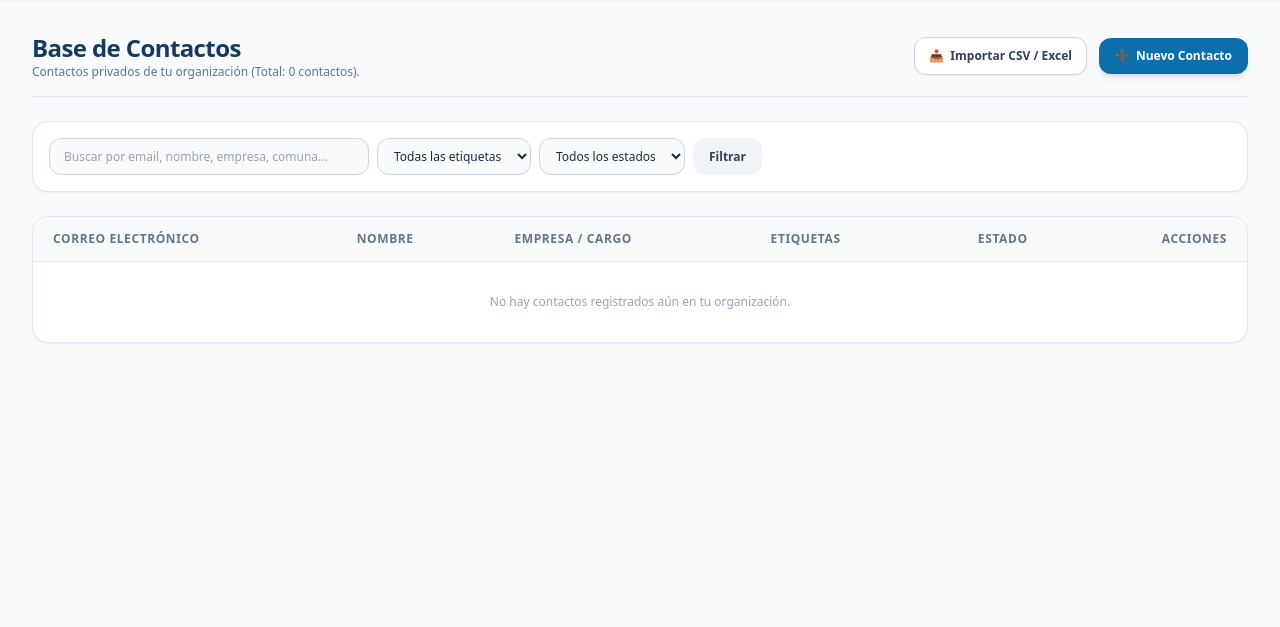
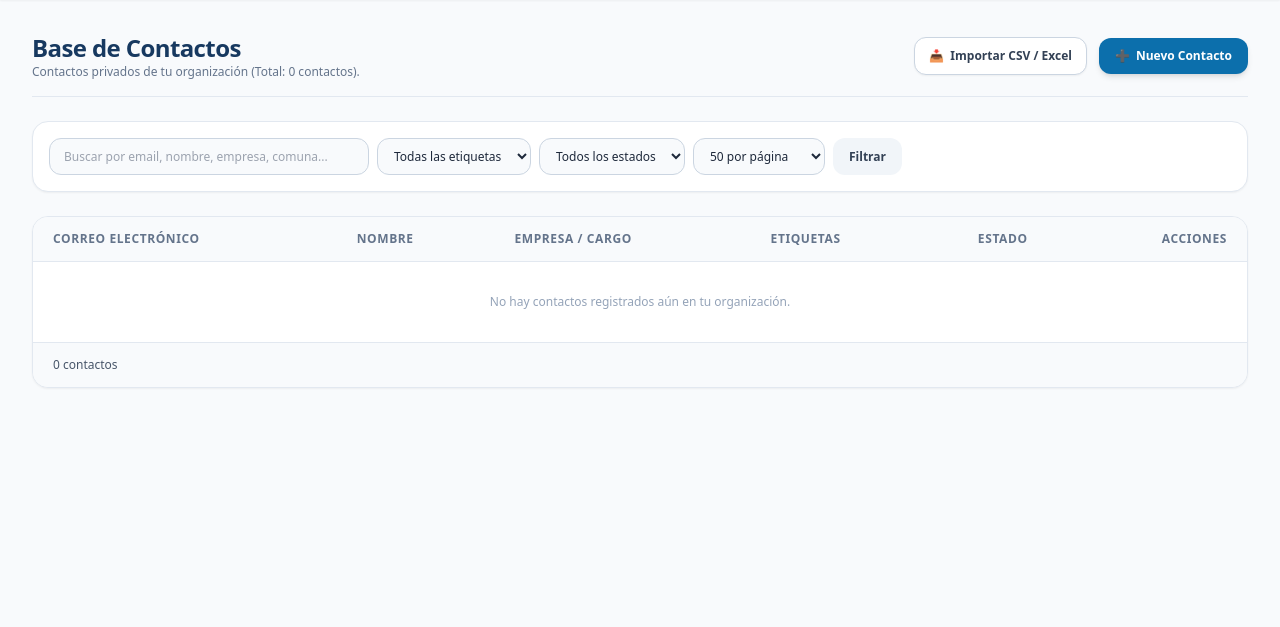
Before and after one commit to nativoaustral-bit/hummailing, a Django app: page /contacts/ in a window 1280 px wide. Shown: the part 65-692 px from the top of the page. Run offline with Django 5.2, Linux system fonts and the light colour scheme; the visitor is signed in with stand-in values (Sample User, id 1); some libraries are stand-ins or nearby versions.

Commit message:
feat(contacts): agregar barra de paginación completa y selector de contactos por página (default 50)

```diff
--- a/contacts/views.py
+++ b/contacts/views.py
@@ -31,7 +31,16 @@ def contact_list(request):
 
     tags = Tag.objects.filter(organization=org).order_by('name') if org else Tag.objects.none()
 
-    paginator = Paginator(contacts, 25)
+    # Tamaño de página configurable (default 50 contactos)
+    page_size_str = request.GET.get('page_size', '50')
+    try:
+        page_size = int(page_size_str)
+        if page_size not in [25, 50, 100, 200]:
+            page_size = 50
+    except (ValueError, TypeError):
+        page_size = 50
+
+    paginator = Paginator(contacts, page_size)
     page_obj = paginator.get_page(request.GET.get('page'))
 
     context = {
@@ -40,6 +49,7 @@ def contact_list(request):
         'query': query,
         'tag_filter': tag_filter,
         'status_filter': status_filter,
+        'page_size': page_size,
         'total_count': contacts.count() if hasattr(contacts, 'count') else 0,
     }
     return render(request, 'contacts/list.html', context)
--- a/templates/contacts/list.html
+++ b/templates/contacts/list.html
@@ -41,7 +41,17 @@
                 <option value="bounced" {% if status_filter == 'bounced' %}selected{% endif %}>Rebotado</option>
             </select>
 
+            <select name="page_size" onchange="this.form.submit()" class="bg-slate-50 border border-slate-300 rounded-xl px-3 py-2 text-xs text-slate-800 focus:ring-2 focus:ring-brand-blue" title="Contactos por página">
+                <option value="25" {% if page_size == 25 %}selected{% endif %}>25 por página</option>
+                <option value="50" {% if page_size == 50 %}selected{% endif %}>50 por página</option>
+                <option value="100" {% if page_size == 100 %}selected{% endif %}>100 por página</option>
+                <option value="200" {% if page_size == 200 %}selected{% endif %}>200 por página</option>
+            </select>
+
             <button type="submit" class="bg-slate-100 hover:bg-slate-200 text-slate-700 text-xs font-bold px-4 py-2 rounded-xl transition-colors">Filtrar</button>
+            {% if query or tag_filter or status_filter %}
+            <a href="{% url 'contacts:list' %}" class="text-xs text-slate-400 hover:text-slate-600 px-2 py-2">Limpiar</a>
+            {% endif %}
         </form>
     </div>
 
@@ -111,6 +121,55 @@
                 </tbody>
             </table>
         </div>
+
+        <!-- Barra de Paginación y Resumen -->
+        <div class="px-5 py-3.5 bg-slate-50 border-t border-slate-200 flex flex-col sm:flex-row items-center justify-between gap-3 text-xs text-slate-600">
+            <div>
+                {% if total_count > 0 %}
+                Mostrando del <strong class="text-slate-900">{{ page_obj.start_index }}</strong> al <strong class="text-slate-900">{{ page_obj.end_index }}</strong> de <strong class="text-slate-900">{{ total_count }}</strong> contactos
+                {% else %}
+                0 contactos
+                {% endif %}
+            </div>
+
+            {% if page_obj.has_other_pages %}
+            <div class="flex items-center space-x-1">
+                {% if page_obj.has_previous %}
+                <a href="?page={{ page_obj.previous_page_number }}&q={{ query }}&tag={{ tag_filter }}&status={{ status_filter }}&page_size={{ page_size }}" class="px-3 py-1.5 bg-white border border-slate-300 rounded-lg text-xs font-bold text-slate-700 hover:bg-slate-100 transition-colors shadow-sm">
+                    ← Anterior
+                </a>
+                {% else %}
+                <span class="px-3 py-1.5 bg-slate-100 border border-slate-200 rounded-lg text-xs font-medium text-slate-400 cursor-not-allowed">
+                    ← Anterior
+                </span>
+                {% endif %}
+
+                <div class="hidden sm:flex items-center space-x-1 px-2">
+                    {% for p in page_obj.paginator.page_range %}
+                        {% if p == page_obj.number %}
+                        <span class="w-8 h-8 flex items-center justify-center rounded-lg bg-brand-blue text-white font-bold text-xs shadow-sm">
+                            {{ p }}
+                        </span>
+                        {% elif p > page_obj.number|add:'-3' and p < page_obj.number|add:'3' %}
+                        <a href="?page={{ p }}&q={{ query }}&tag={{ tag_filter }}&status={{ status_filter }}&page_size={{ page_size }}" class="w-8 h-8 flex items-center justify-center rounded-lg bg-white border border-slate-300 text-slate-700 hover:bg-slate-100 font-bold text-xs transition-colors shadow-sm">
+                            {{ p }}
+                        </a>
+                        {% endif %}
+                    {% endfor %}
+                </div>
+
+                {% if page_obj.has_next %}
+                <a href="?page={{ page_obj.next_page_number }}&q={{ query }}&tag={{ tag_filter }}&status={{ status_filter }}&page_size={{ page_size }}" class="px-3 py-1.5 bg-white border border-slate-300 rounded-lg text-xs font-bold text-slate-700 hover:bg-slate-100 transition-colors shadow-sm">
+                    Siguiente →
+                </a>
+                {% else %}
+                <span class="px-3 py-1.5 bg-slate-100 border border-slate-200 rounded-lg text-xs font-medium text-slate-400 cursor-not-allowed">
+                    Siguiente →
+                </span>
+                {% endif %}
+            </div>
+            {% endif %}
+        </div>
     </div>
 </div>
 {% endblock %}
```
Also changed, not shown: contacts/tests.py (+25 -0 lines).
